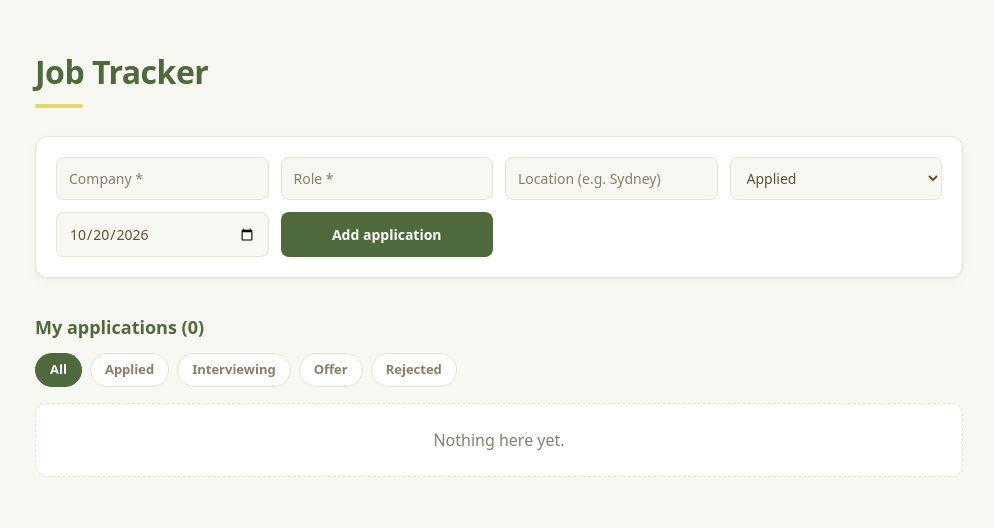
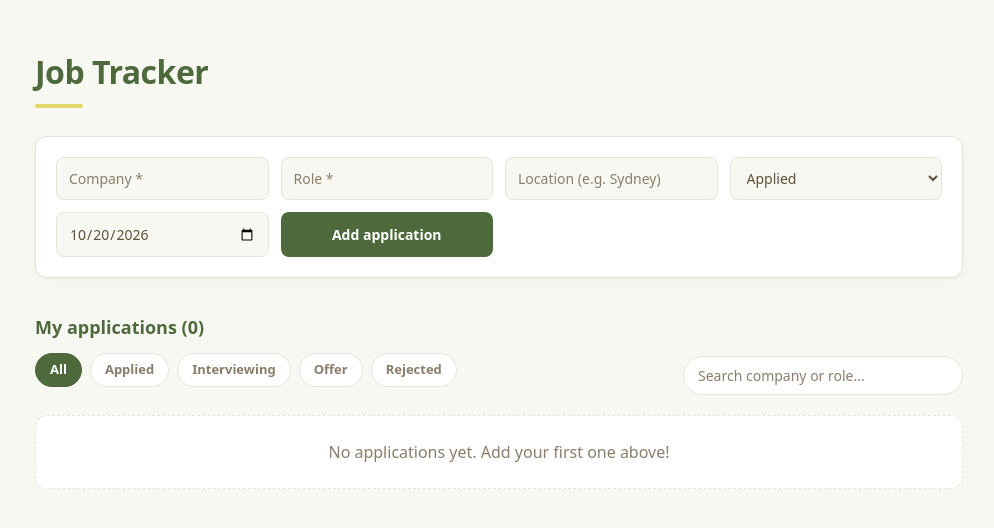
Before and after one commit to IvyC2/job-tracker, a React (Vite) app: page / in a window 1280 px wide. Shown: the top 528 px of the page, without its empty margins (141-1135 px from the left). Built offline with nearby package versions, Linux system fonts and the light colour scheme.

Commit message:
3.4 Add serach and context-aware empty state

```diff
--- a/src/App.tsx
+++ b/src/App.tsx
@@ -2,11 +2,13 @@ import { useState } from 'react';
 import ApplicationForm from './components/ApplicationForm';
 import ApplicationList from './components/ApplicationList';
 import FilterBar from './components/FilterBar';
+import SearchBar from './components/SearchBar';
 import type { Application, Status } from './types';
 
 function App() {
   const [applications, setApplications] = useState<Application[]>([]);
   const [filter, setFilter] = useState<Status | 'All'>('All');
+  const [query, setQuery] = useState('');
 
   function addApplication(app: Application) {
     setApplications((prev) => [app, ...prev]);
@@ -22,21 +24,34 @@ function App() {
     );
   }
 
-  const visibleApps =
-    filter === 'All'
-      ? applications
-      : applications.filter((app) => app.status === filter);
+
+  const q = query.trim().toLowerCase();
+
+  const visibleApps = applications.filter((app) => {
+    const matchesStatus = filter === 'All' || app.status === filter;
+
+    const matchesQuery = app.company.toLowerCase().includes(q) || app.role.toLowerCase().includes(q);
+
+    return matchesStatus && matchesQuery;
+  });
+
+
+  const emptyMessage = applications.length === 0 ? 'No applications yet. Add your first one above!' : 'No applications match your filters.';
 
   return (
     <main className="container">
       <h1>Job Tracker</h1>
       <ApplicationForm onAdd={addApplication} />
       <h2>My applications ({applications.length})</h2>
-      <FilterBar value={filter} onChange={setFilter} />
+      <div className="toolbar">
+        <FilterBar value={filter} onChange={setFilter} />
+        <SearchBar value={query} onChange={setQuery}/>
+      </div>
       <ApplicationList
         applications={visibleApps}
         onDelete={handleDelete}
         onStatusChange={handleStatusChange}
+        emptyMessage={emptyMessage}
       />
     </main>
   );
--- a/src/components/ApplicationList.tsx
+++ b/src/components/ApplicationList.tsx
@@ -5,11 +5,12 @@ interface Props {
   applications: Application[];
   onDelete: (id: string) => void;
   onStatusChange: (id: string, status: Status) => void;
+  emptyMessage: string;
 }
 
-export default function ApplicationList({ applications, onDelete, onStatusChange}: Props) {
+export default function ApplicationList({ applications, emptyMessage, onDelete, onStatusChange }: Props) {
   if (applications.length === 0) {
-    return <p className="empty">Nothing here yet.</p>;
+    return <p className="empty">{emptyMessage}</p>;
   }
 
   return (
--- /dev/null
+++ b/src/components/SearchBar.tsx
@@ -0,0 +1,17 @@
+interface Props {
+  value: string;
+  onChange: (value: string) => void;
+}
+
+export default function SearchBar({ value, onChange }: Props) {
+  return (
+    <input
+      type="search"
+      className="search-input"
+      placeholder="Search company or role..."
+      aria-label="Search company or role"
+      value={value}
+      onChange={(e) => onChange(e.target.value)}               // ③ 打字时调用什么、传什么？
+    />
+  );
+}
--- a/src/index.css
+++ b/src/index.css
@@ -244,3 +244,32 @@ select.badge:focus-visible {
   outline: none;
   box-shadow: 0 0 0 3px var(--blue-soft);
 }
+
+.toolbar {
+  display: flex;
+  flex-wrap: wrap;
+  align-items: center;
+  justify-content: space-between;
+  gap: 12px;
+  margin-bottom: 12px;
+}
+
+.search-input {
+  flex: 1 1 220px;
+  max-width: 280px;
+  padding: 8px 14px;
+  font: inherit;
+  font-size: 14px;
+  color: var(--brown);
+  background: var(--surface);
+  border: 1px solid var(--border);
+  border-radius: 999px;
+}
+
+.search-input::placeholder { color: var(--muted); }
+
+.search-input:focus {
+  outline: none;
+  border-color: var(--blue);
+  box-shadow: 0 0 0 3px var(--blue-soft);
+}
```
